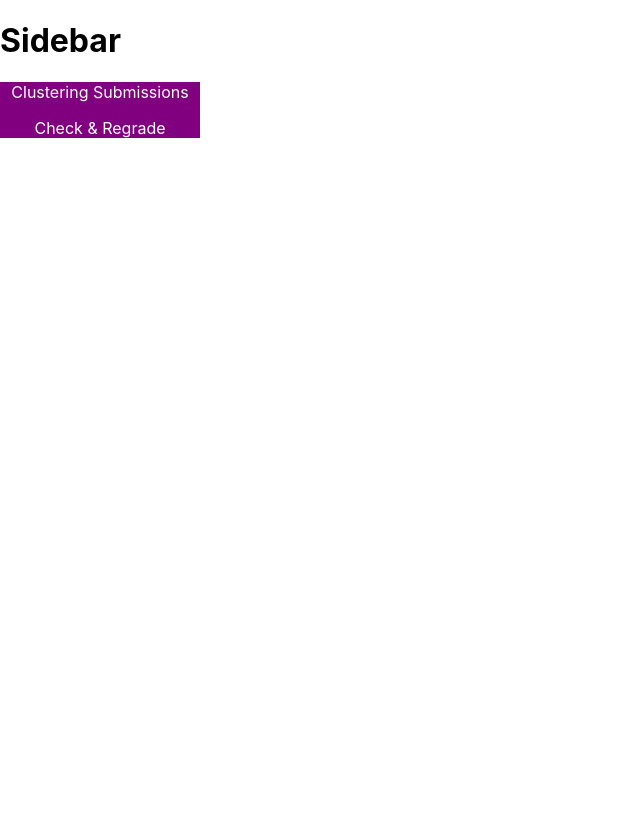
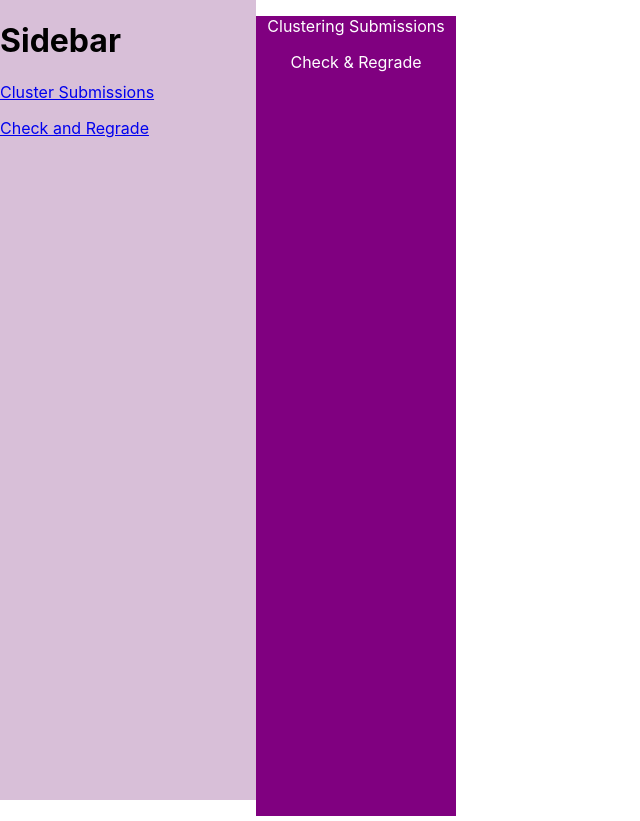
Before and after one commit to AshleyZG/RubricGo, a React (Create React App) app in the folder demo/: page / in a window 1280 px wide. Shown: the whole page, without its empty margins (0-640 px from the left). Built offline with nearby package versions, Linux system fonts and the light colour scheme.

Commit message:
routes in sidebar

```diff
--- a/demo/src/index.css
+++ b/demo/src/index.css
@@ -20,3 +20,14 @@ html {
 #root {
   height: 100%;
 }
+
+#sidebar {
+  height: 100%;
+  width: 20%;
+  background-color:thistle;
+}
+
+#layout {
+  height: 100%;
+  display: flex;
+}
--- a/demo/src/index.tsx
+++ b/demo/src/index.tsx
@@ -6,33 +6,57 @@ import reportWebVitals from './reportWebVitals';
 import { ClusterApp } from './ClusterApp';
 import { CheckApp } from './CheckApp';
 import { BrowserRouter as Router, Route, Link, Routes } from 'react-router-dom';
-// import { Page1, Page2, Page3 } from './Test';
-function ContentRouter(){
+
+function ContentRoutes(){
   return (
-    <Router>
     <Routes>
-      <Route path="" element={<App/>}></Route>
-      <Route path="cluster" element={<ClusterApp/>}></Route>
-      <Route path="check" element={<CheckApp/>}></Route>
-      <Route path="/debug" element={<div />}></Route>
-      {/* <Route path='p1' element={<Page1/>}></Route>
-      <Route path='p2' element={<Page2/>}></Route>
-      <Route path='p3' element={<Page3/>}></Route> */}
-    </Routes>
-  </Router>
+    <Route path="" element={<App/>}></Route>
+    <Route path="/cluster" element={<ClusterApp/>}></Route>
+    <Route path="/check" element={<div />}></Route>
+  </Routes>
+
+)
+}
+
+interface Item{
+  name: string;
+  route: string;
+  key?: number;
+}
+const sidebarItems: Item[] = [
+  {
+    name: "Cluster Submissions",
+    route: "/cluster"
+  },
+  {
+    name: "Check and Regrade",
+    route: "/check"
+  },
+];
+
+function SidebarItem(props: Item){
+  return (
+    <Link to={props.route} key={props.key}>
+      <p>{props.name}</p>
+    </Link>
   )
 }
 
 function Sidebar(){
-  return (<div>
+  return (<div id="sidebar">
     <h1>Sidebar</h1>
+    {sidebarItems.map((value: Item, index: number) => {
+      return <SidebarItem  name={value.name} route={value.route} key={index}/>;
+    })}
   </div>)
 }
 
 function Layout(){
-  return (<div>
-    <Sidebar/>
-    <ContentRouter/>
+  return (<div id="layout">
+    <Router>
+      <Sidebar/>
+      <ContentRoutes/>
+    </Router>
   </div>)
 }
 
```
Also changed, not shown: 1 other file (tests, documents, lock files or other folders).
